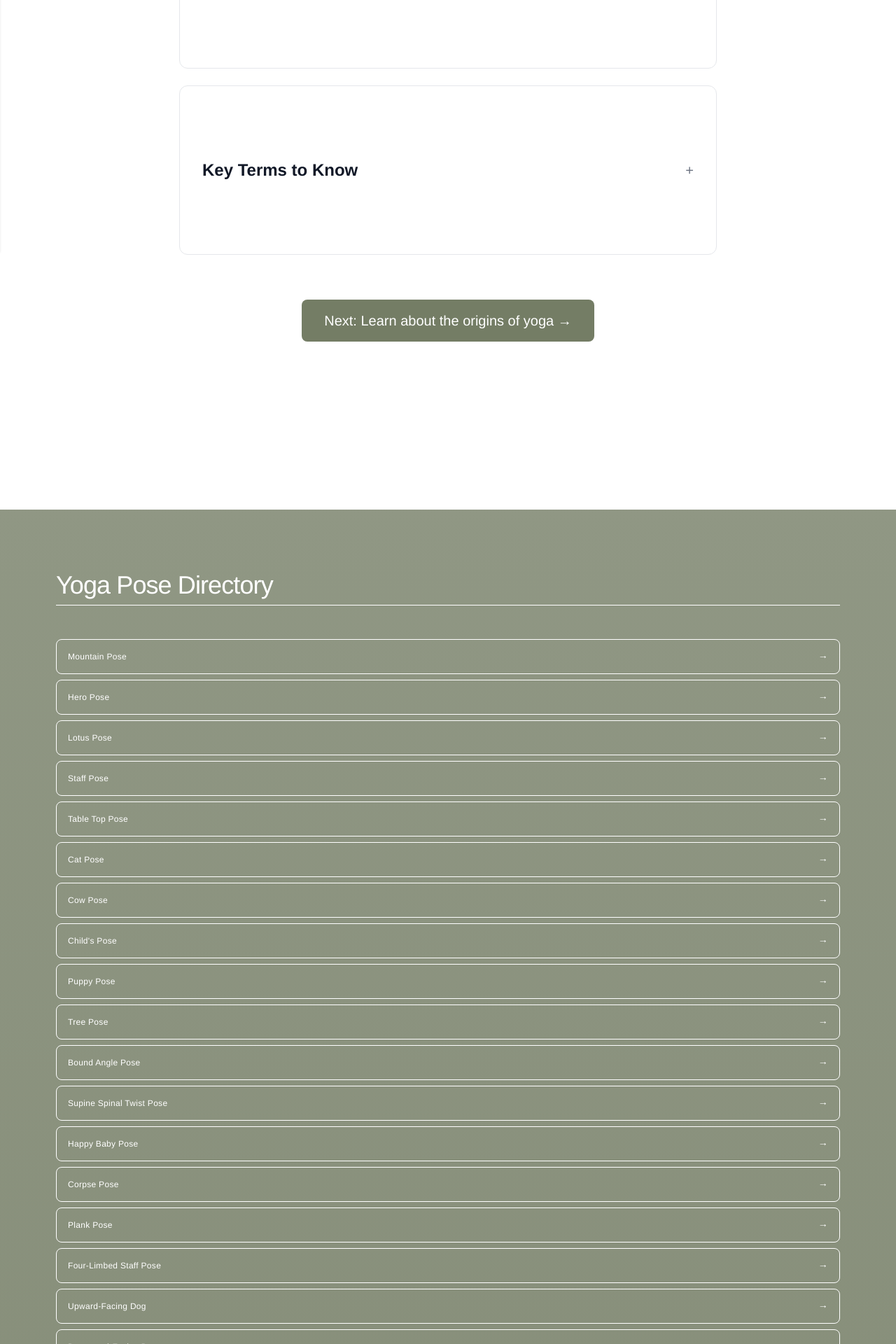
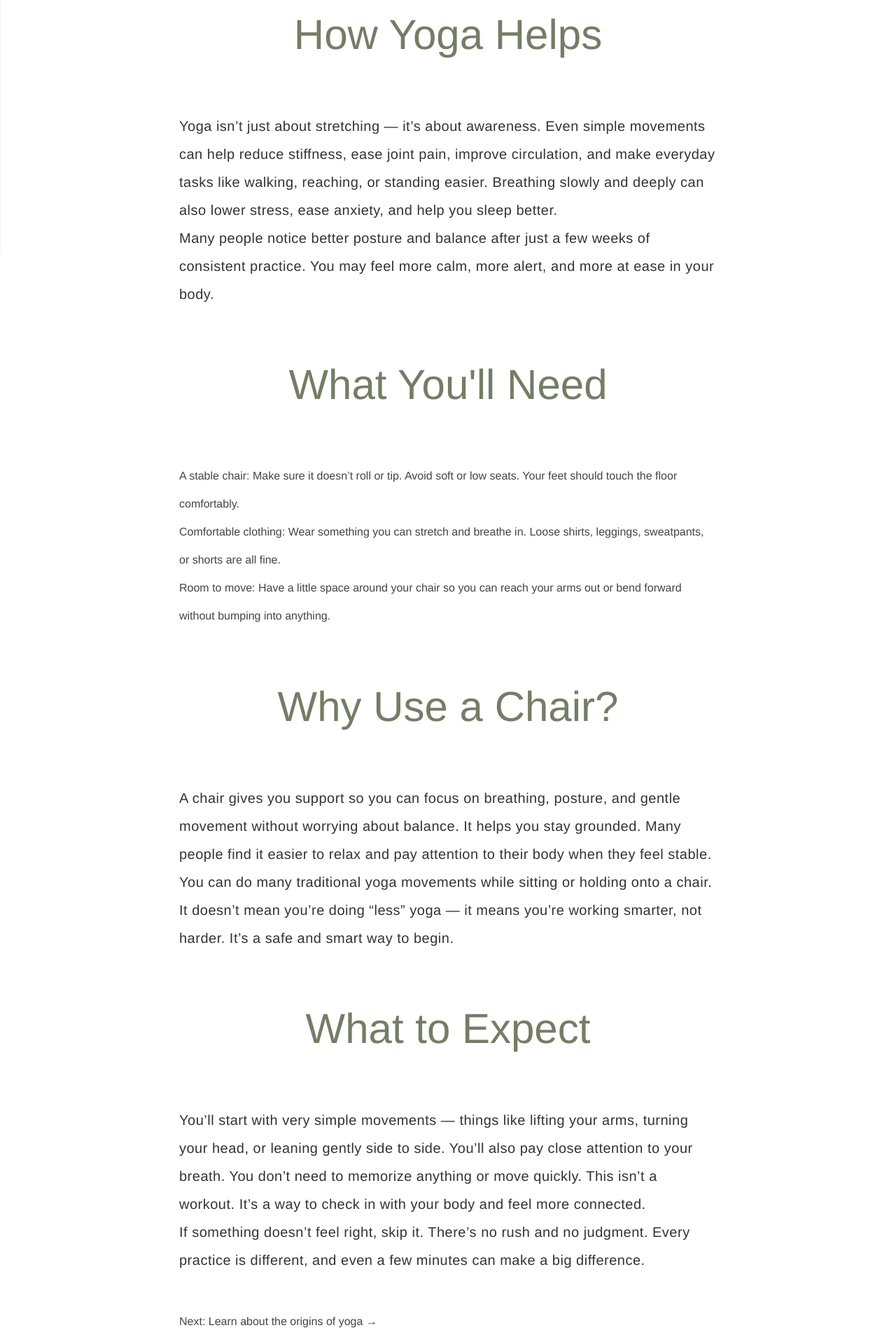
Before and after one commit to samanthacabrera/yoga-library, a React (Vite) app: page /what-is-yoga/beginners-guide in a window 1280 px wide. Shown: the part 440-2360 px from the top of the page at 70% size. Built offline with nearby package versions, Linux system fonts and the light colour scheme.

Commit message:
update guide's content

```diff
--- a/src/components/Guide.jsx
+++ b/src/components/Guide.jsx
@@ -1,24 +1,19 @@
 import { useState } from "react";
 
-const Section = ({ title, children }) => {
-  const [open, setOpen] = useState(false);
+const Section = ({ title, children, alwaysOpen = false }) => {
+  const [open, setOpen] = useState(alwaysOpen);
 
   return (
-    <div className="bg-white rounded-xl border border-gray-200 transition-all duration-300 overflow-hidden w-full">
-      <button
-        onClick={() => setOpen(!open)}
-        className="w-full px-8 py-6 flex justify-between items-center text-left hover:bg-gray-50 transition-colors duration-150"
-      >
-        <h2 className="text-2xl font-semibold text-gray-900">{title}</h2>
-        <span className="text-gray-500 text-xl font-medium ml-4">
-          {open ? "−" : "+"}
-        </span>
+    <div>
+      {!alwaysOpen && (
+        <button onClick={() => setOpen(!open)}>
+          <h2>{title} {open ? "−" : "+"}</h2>
         </button>
-      {open && (
-        <div className="px-8 py-6 border-t border-gray-100 transition-all duration-300">
-          <div className="text-xl leading-relaxed text-gray-700 space-y-4">
+      )}
+      {(open || alwaysOpen) && (
+        <div>
+          {alwaysOpen && <h2>{title}</h2>}
           {children}
-          </div>
         </div>
       )}
     </div>
@@ -26,63 +21,77 @@ const Section = ({ title, children }) => {
 };
 
 const ListItem = ({ children, strong }) => (
-  <div className="flex items-start gap-3 py-1">
-    <div className="w-1.5 h-1.5 bg-gray-400 rounded-full mt-3 flex-shrink-0"></div>
-    <div className="text-xl leading-relaxed">
-      {strong && <strong className="font-semibold text-gray-900">{strong}:</strong>} {children}
-    </div>
+  <div>
+    {strong && <strong>{strong}:</strong>} {children}
   </div>
 );
 
 const Guide = () => {
   return (
-    <div className="flex flex-col items-center w-full min-h-screen px-4 bg-white">
-      <div className="my-[10vh] w-full max-w-screen-md">
-
-        <header className="text-center my-16">
-          <h1 className="text-7xl font-medium text-gray-900 mb-6 tracking-tight">
-            Beginner's Guide to Yoga
-          </h1>
+    <div className="max-w-3xl mx-auto">
+      <header>
+        <h1>Beginner’s Guide to Yoga</h1>
+        <p>
+          Yoga is for every body. You don’t need to be flexible, strong, or young to begin.
+          In this guide, you’ll learn the basics of yoga while using a chair for support.
+          This is perfect if you’re brand new to yoga, recovering from injury, or just looking for a gentler start.
+        </p>
       </header>
 
-        <div className="space-y-6">
+      <article>
+        <h2>How Yoga Helps</h2>
+        <p>
+          Yoga isn’t just about stretching — it’s about awareness. Even simple movements can help reduce stiffness,
+          ease joint pain, improve circulation, and make everyday tasks like walking, reaching, or standing easier.
+          Breathing slowly and deeply can also lower stress, ease anxiety, and help you sleep better.
+        </p>
+        <p>
+          Many people notice better posture and balance after just a few weeks of consistent practice.
+          You may feel more calm, more alert, and more at ease in your body.
+        </p>
+      </article>
 
-
-          <Section title="What You'll Need">
-            <div className="space-y-3">
-              <ListItem strong="Chair">
-                Choose a sturdy chair that doesn't roll or swivel. The seat should allow your feet to rest flat on the floor. Kitchen or dining chairs work perfectly. Avoid soft armchairs as they don't provide enough support for movement.
-              </ListItem>
-              <ListItem strong="Space around you">
-                You'll need about arm's length of space on all sides of your chair. This ensures you can stretch safely without hitting anything.
+      <Section title="What You'll Need" alwaysOpen={true}>
+        <ListItem strong="A stable chair">
+          Make sure it doesn’t roll or tip. Avoid soft or low seats. Your feet should touch the floor comfortably.
         </ListItem>
         <ListItem strong="Comfortable clothing">
-                Wear clothes that stretch and move with you. Avoid anything too tight around your waist or shoulders. Comfortable shoes with good grip, or practice barefoot if you prefer.
+          Wear something you can stretch and breathe in. Loose shirts, leggings, sweatpants, or shorts are all fine.
         </ListItem>
-            </div>
+        <ListItem strong="Room to move">
+          Have a little space around your chair so you can reach your arms out or bend forward without bumping into anything.
+        </ListItem>
       </Section>
 
-          <Section title="Key Terms to Know">
-            <div className="space-y-3">
-              <ListItem strong="Asana">
-                The Sanskrit word for a yoga pose. Each asana is designed to benefit your body in a specific way.
-              </ListItem>
-              <ListItem strong="Pranayama">
-                The practice of controlling your breathing to calm your mind and energize your body. In chair yoga, we use simple breathing techniques that anyone can do.
-              </ListItem>
-              <ListItem strong="Sankalpa">
-                A positive focus or goal you set before starting your practice. It could be as simple as "I want to feel more relaxed" or "I'm taking care of my body today."
-              </ListItem>
-            </div>
-          </Section>
-        </div>
+      <article>
+        <h2>Why Use a Chair?</h2>
+        <p>
+          A chair gives you support so you can focus on breathing, posture, and gentle movement without worrying about balance.
+          It helps you stay grounded. Many people find it easier to relax and pay attention to their body when they feel stable.
+        </p>
+        <p>
+          You can do many traditional yoga movements while sitting or holding onto a chair. It doesn’t mean you’re doing “less” yoga —
+          it means you’re working smarter, not harder. It’s a safe and smart way to begin.
+        </p>
+      </article>
 
-        <div className="mt-16 text-center">
-          <button className="bg-moss text-white text-xl font-medium px-8 py-4 rounded-lg hover:bg-moss/90 transition-colors duration-150">
-            Next: Learn about the origins of yoga →
-          </button>
-        </div>
-      </div>
+      <article>
+        <h2>What to Expect</h2>
+        <p>
+          You’ll start with very simple movements — things like lifting your arms, turning your head,
+          or leaning gently side to side. You’ll also pay close attention to your breath.
+          You don’t need to memorize anything or move quickly. This isn’t a workout.
+          It’s a way to check in with your body and feel more connected.
+        </p>
+        <p>
+          If something doesn’t feel right, skip it. There’s no rush and no judgment.
+          Every practice is different, and even a few minutes can make a big difference.
+        </p>
+      </article>
+
+      <footer className="my-12">
+        <button>Next: Learn about the origins of yoga →</button>
+      </footer>
     </div>
   );
 };
```
Lines whose indentation alone changed are shown as unchanged.
